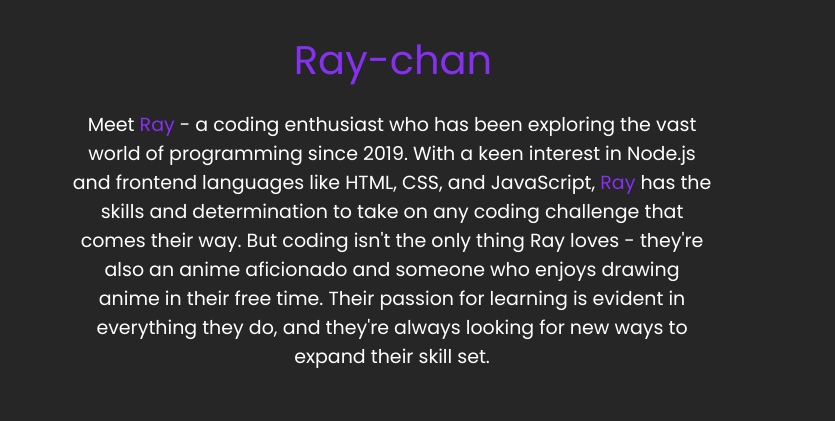
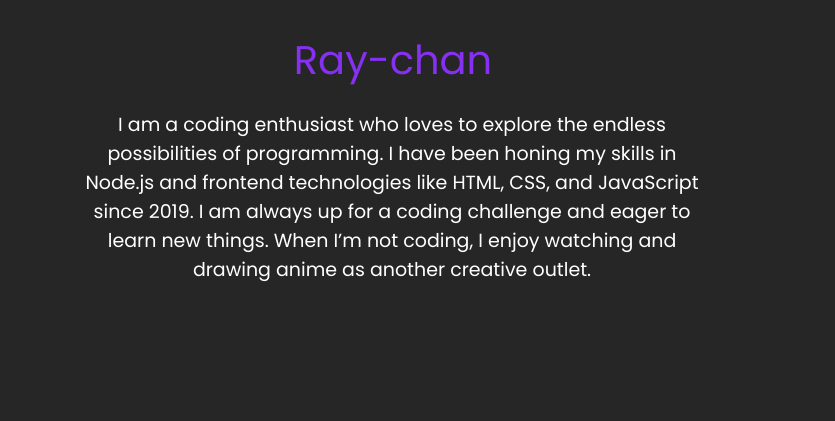
Before and after one commit to yesiamray/sushi, a plain HTML site: page index.html in a window 1280 px wide. Shown: the part 966-1387 px from the top of the page, 445-1280 px from the left. Drawn offline with nearby package versions, Linux system fonts and the light colour scheme.

Commit message:
Updated by about me

```diff
--- a/index.html
+++ b/index.html
@@ -58,10 +58,7 @@
         <img src="./Assets/miruki_about.png" alt="Profile picture" id="about">
         <h1><span class="color" id="nameAb">Ray-chan</span></h1>
         <p class="text">
-            Meet <span class="color">Ray</span> - a coding enthusiast who has been exploring the vast world of programming since 2019.
-            With a keen interest in Node.js and frontend languages like HTML, CSS, and JavaScript, <span class="color">Ray</span> has the skills and determination to take on any coding challenge that comes their way.
-            But coding isn't the only thing Ray loves - they're also an anime aficionado and someone who enjoys drawing anime in their free time. Their passion for learning is
-            evident in everything they do, and they're always looking for new ways to expand their skill set.
+            I am a coding enthusiast who loves to explore the endless possibilities of programming. I have been honing my skills in Node.js and frontend technologies like HTML, CSS, and JavaScript since 2019. I am always up for a coding challenge and eager to learn new things. When I’m not coding, I enjoy watching and drawing anime as another creative outlet.
         </p>
     </div>
     </div>
```
